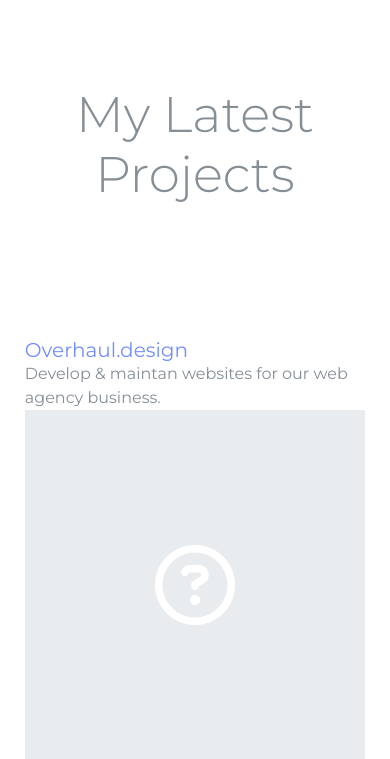
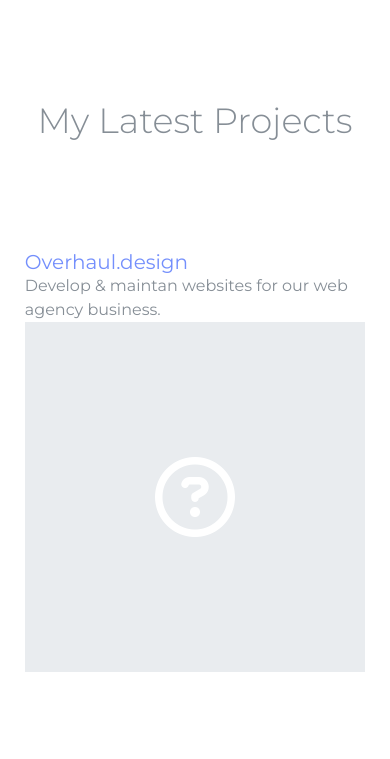
Before and after one commit to Urlover/Portfolio-v2, a PHP site: page /projects.php in a window 390 px wide. Shown: the part 66-825 px from the top of the page. Run offline with PHP 8.4, Linux system fonts and the light colour scheme; some libraries are stand-ins or nearby versions.

Commit message:
Added universal main header (CSS) + fixes.

```diff
--- a/css/stylesheet.css
+++ b/css/stylesheet.css
@@ -67,6 +67,11 @@ Global Settings
   ::selection {
     color: white;
     background: #748ffca1;
+  }
+
+  /* Universal main-header */
+  .uni-mainHeader {
+    font-size: 60px;
   }
 
   /* Universal sub-header */
@@ -161,15 +166,13 @@ Content Wrapper
 
 /* Introduction box */
     .c-intro {
-      padding: 200px 0 150px 0;
+      padding: 100px 0 150px 0;
     }
       .c-intro h1 {
-          font-size: 60px;
           font-weight: 300;
         }
       #cHeader1-font1 {
         color:#748ffc;
-        font-size: 60px;
         font-weight: 300;
       }
       .c-intro h2 {
@@ -276,11 +279,12 @@ Footer
 Projects Page
 *********************************************************************************/
 /* Projects content */
-  #projects-content .c-intro-2 h1 {
+.c-intro-2 {
+  padding-top: 100px;
+  padding-bottom: 200px;
+}
+   .c-intro-2 h1 {
     text-align: center;
-    padding-top: 85px;
-    padding-bottom: 125px;
-    font-size: 50px;
     font-weight: 300;
   }
   .project-box {
@@ -355,6 +359,7 @@ Projects Page
   #p-padding {
     padding-bottom: 100px;
   }
+
   /*  Custom colours for 'Latest Projects' */
   /* -- HEADERS -- */
   #p-header-1 {
@@ -365,7 +370,7 @@ Projects Page
   }
   /* -- BUTTON COLOURS */
   #p-overlay-2-btn-1 button {
-    background-color: #748ffc;
+    background-color: #748ffc91;
   }
     #p-overlay-2-btn-1 button:hover {
       background-color: white;
@@ -402,13 +407,13 @@ Responsive queries
     .navbar img { margin-bottom: 0; }
     .social-bar { display: none;}
     #navbarToggler { background-color: #ced4da2c; } /* Gray 4 transparent */
-    .c-intro { padding: 100px 0 100px 0; }
-    .c-intro h1 { font-size: 35px; }
-    #cHeader1-font1 {  font-size: 35px; }
+    .uni-mainHeader { font-size: 35px; }
+    .uni-subHeader { font-size: 22px; }
+    .c-intro { padding: 100px 0; }
     .c-intro h2 { font-size: 25px; }
+    .c-intro-2 { padding: 100px 0; }
     #cHeader2-font1 { font-size:25px; }
     .cBtns { width: 280px; }
-    .uni-subHeader { font-size: 22px; }
     .c-aboutMe { padding: 50px 0; }
     .c-skill { padding: 50px 0; }
     #c-text-box { width: 100%; }
--- a/index.php
+++ b/index.php
@@ -32,7 +32,7 @@
     <div class="container-sm" id="content">
       <!-- Introduction -->
       <div class="c-intro">
-          <h1>Hi, I'm <span id="cHeader1-font1">Jonah.</span></h1>
+          <h1 class="uni-mainHeader">Hi, I'm <span class="uni-mainHeader" id="cHeader1-font1">Jonah.</span></h1>
           <h2><span id="cHeader2-font1">I love to create </span>websites & applications.</h2>
           <div class="cBtns">
             <a href=""><button type="button" class="cBtn">Start a Project</button></a>
--- a/js/myScript.js
+++ b/js/myScript.js
@@ -3,7 +3,7 @@
 * https://stackoverflow.com/questions/15935318/smooth-scroll-to-top/55926067
 */
 const scrollToTop = () => {
-    const c = document.documentElement.scrollTop || document.body.scrollTop;
+    const c = document.documentElement.scrollTop;
     if (c > 0) {
       window.requestAnimationFrame(scrollToTop);
       window.scrollTo(0, c - c / 8);
--- a/projects.php
+++ b/projects.php
@@ -18,6 +18,7 @@
     integrity="sha384-OgVRvuATP1z7JjHLkuOU7Xw704+h835Lr+6QL9UvYjZE3Ipu6Tp75j7Bh/kR0JKI" crossorigin="anonymous"></script>
     <!-- End of boostrap -->
     <script src="https://kit.fontawesome.com/b510426974.js" crossorigin="anonymous"></script>
+    <script src="js/myScript.js"></script>
     <title>Jonah Louis | Projects</title>
 </head>
 <body>
@@ -29,7 +30,7 @@
 
   <!-- Projects content -->
     <div class="container-sm" id="projects-content">
-        <div class="c-intro-2 "><h1>My Latest Projects</h1></div>
+        <div class="c-intro-2 "><h1 class="uni-mainHeader">My Latest Projects</h1></div>
         <!-- Display of projects -->
         <div class="row">
         <?php
```
